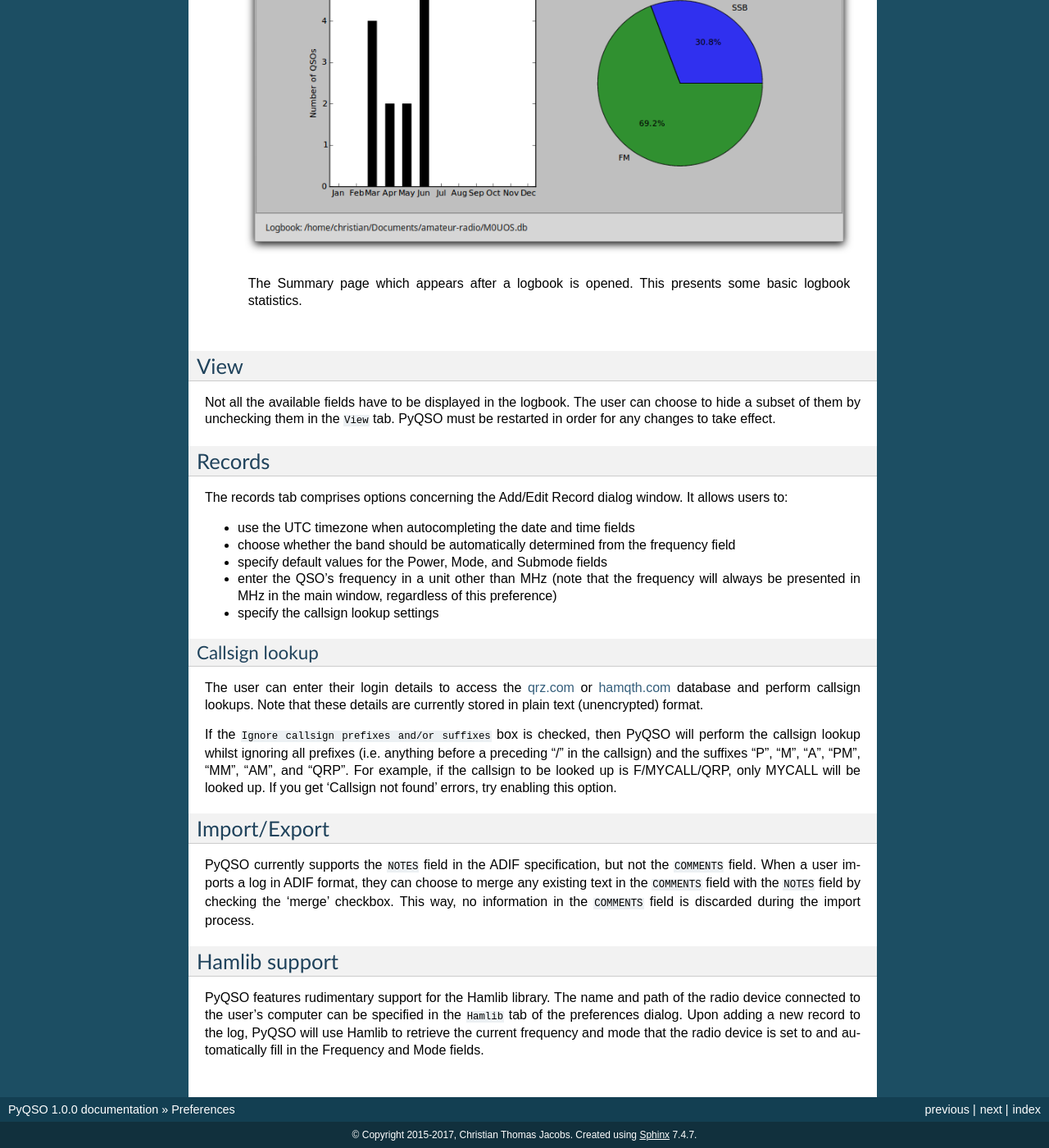
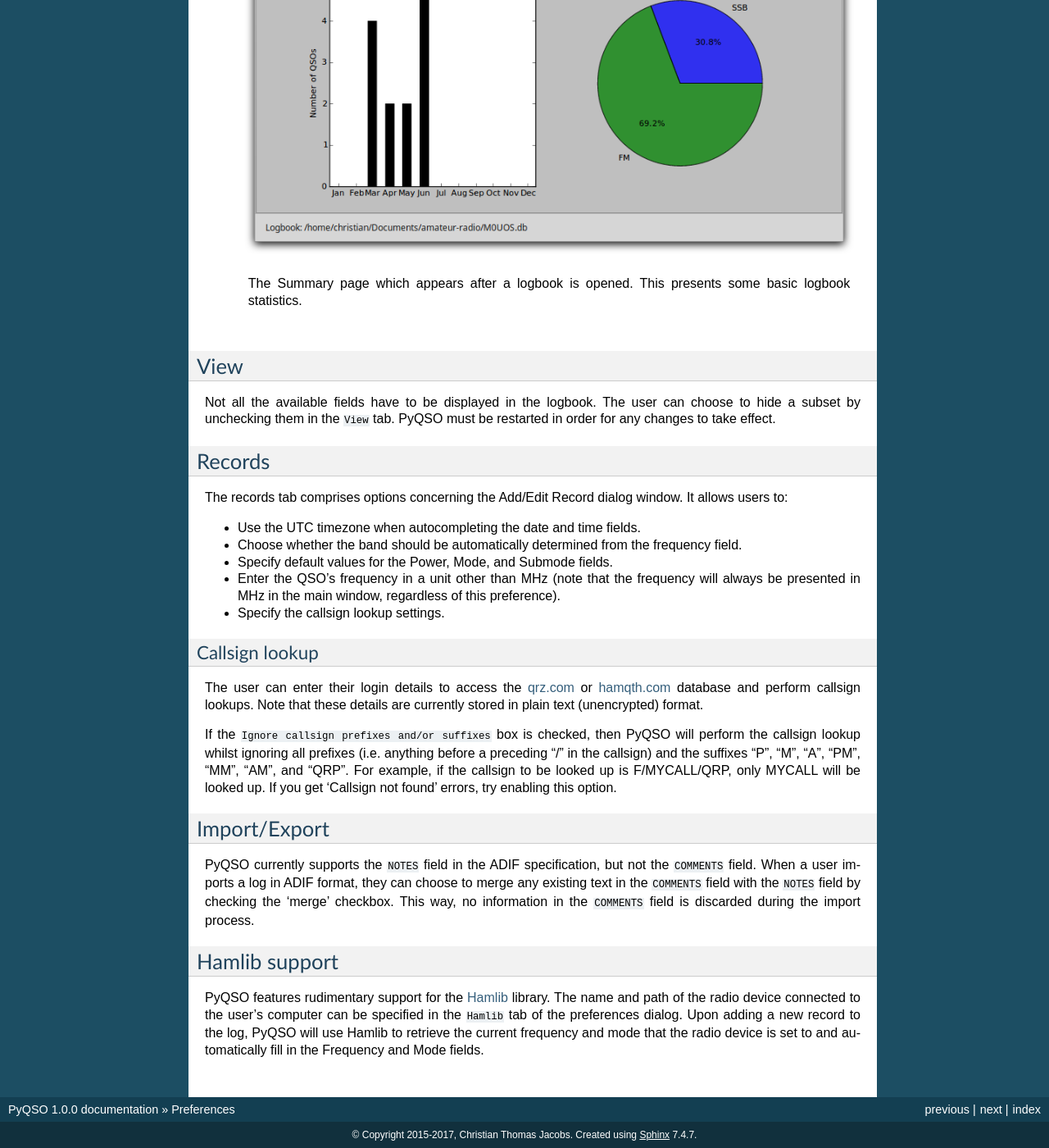
Before and after one commit to ctjacobs/pyqso, a Sphinx documentation site: the page built from docs/source/preferences.rst, in a window 1280 px wide and 1400 px high, scrolled down 760 px. Shown: the whole window at 82% size. Built offline with Sphinx 7.4.7, drawn with Linux system fonts in a browser that asks for light colours; some of the changed text lies outside the part shown.

Commit message:
Added more links and updated documentation.

```diff
--- a/docs/source/preferences.rst
+++ b/docs/source/preferences.rst
@@ -28,22 +28,22 @@ Under the ``General`` tab, the user can choose to:
 View
 ----
 
-Not all the available fields have to be displayed in the logbook. The user can choose to hide a subset of them by unchecking them in the ``View`` tab. PyQSO must be restarted in order for any changes to take effect.
+Not all the available fields have to be displayed in the logbook. The user can choose to hide a subset by unchecking them in the ``View`` tab. PyQSO must be restarted in order for any changes to take effect.
 
 Records
 -------
 
 The records tab comprises options concerning the Add/Edit Record dialog window. It allows users to:
 
--  use the UTC timezone when autocompleting the date and time fields
+-  Use the UTC timezone when autocompleting the date and time fields.
 
--  choose whether the band should be automatically determined from the frequency field
+-  Choose whether the band should be automatically determined from the frequency field.
 
--  specify default values for the Power, Mode, and Submode fields
+-  Specify default values for the Power, Mode, and Submode fields.
 
--  enter the QSO's frequency in a unit other than MHz (note that the frequency will always be presented in MHz in the main window, regardless of this preference)
+-  Enter the QSO's frequency in a unit other than MHz (note that the frequency will always be presented in MHz in the main window, regardless of this preference).
 
--  specify the callsign lookup settings
+-  Specify the callsign lookup settings.
 
 Callsign lookup
 ~~~~~~~~~~~~~~~
@@ -60,7 +60,7 @@ PyQSO currently supports the ``NOTES`` field in the ADIF specification, but not
 Hamlib support
 --------------
 
-PyQSO features rudimentary support for the Hamlib library. The name and
+PyQSO features rudimentary support for the `Hamlib <http://hamlib.sourceforge.net/>`_ library. The name and
 path of the radio device connected to the user's computer can be
 specified in the ``Hamlib`` tab of the preferences dialog. Upon adding a
 new record to the log, PyQSO will use Hamlib to retrieve the current
```
Also changed, not shown: other parts of docs/source/preferences.rst (+5 -5 lines), docs/source/getting_started.rst (+4 -4 lines), docs/source/introduction.rst (+3 -5 lines), docs/source/log_management.rst (+4 -6 lines).
